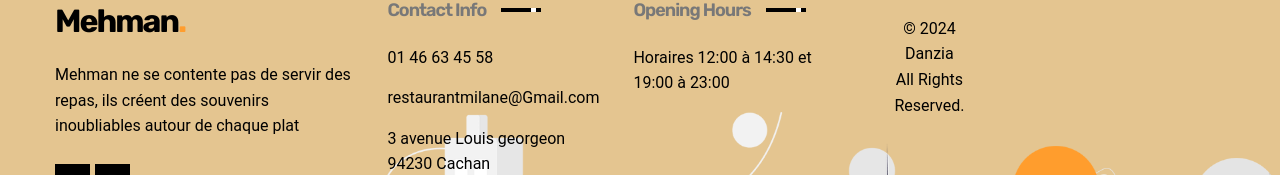
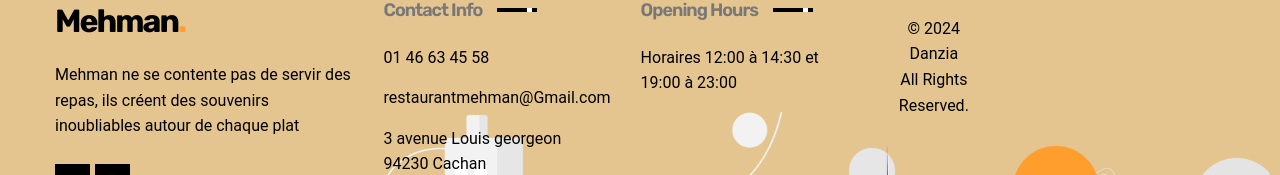
Before and after one commit to Tech-Xposer/Mehman, a Next.js app in the folder mehman/: page / in a window 1280 px wide. Shown: the part 8784-8959 px from the top of the page. Built offline with nearby package versions, Linux system fonts and the light colour scheme; a web font is replaced by a local one.

Commit message:
Update Footer.jsx

```diff
--- a/mehman/src/components/Footer.jsx
+++ b/mehman/src/components/Footer.jsx
@@ -38,7 +38,7 @@
               <p className="footer-list-item">01 46 63 45 58</p>
             </li>
             <li>
-              <p className="footer-list-item">restaurantmilane@Gmail.com</p>
+              <p className="footer-list-item">restaurantmehman@Gmail.com</p>
             </li>
             <li>
               <address className="footer-list-item">
```
